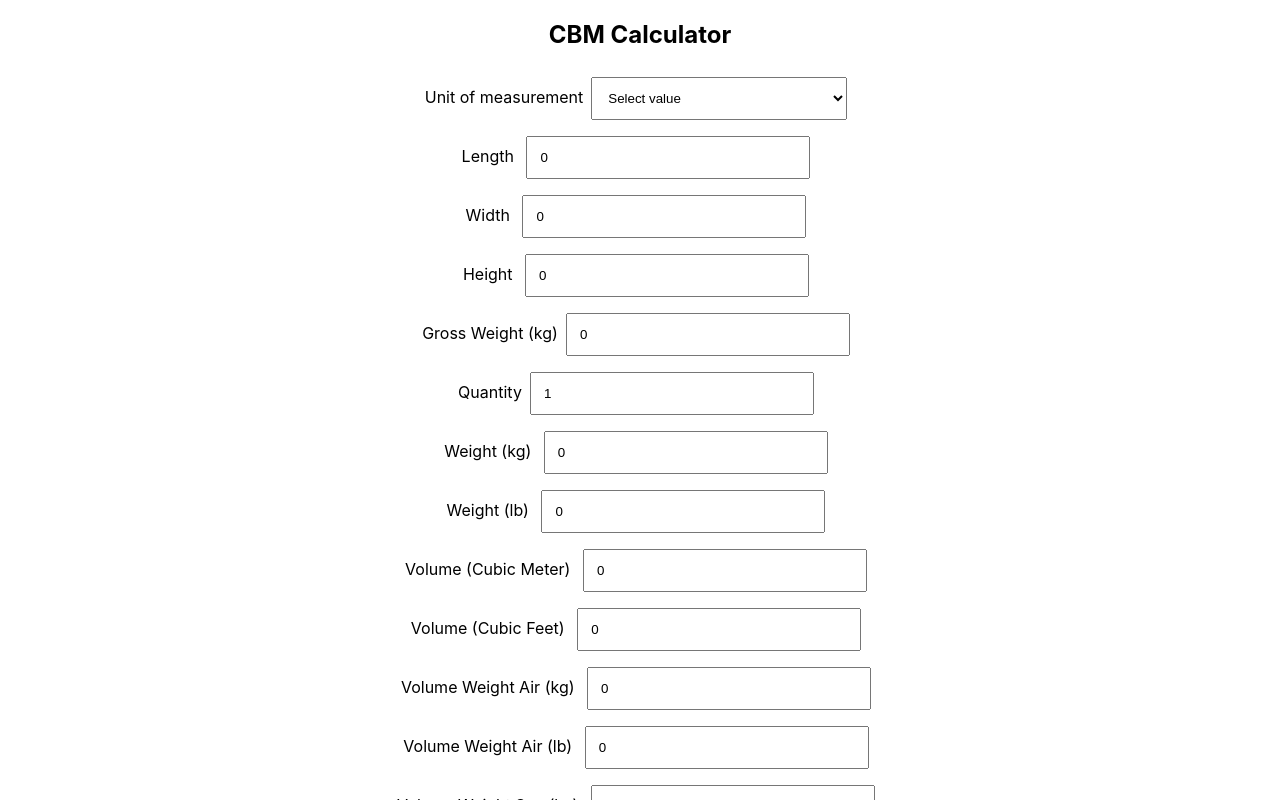
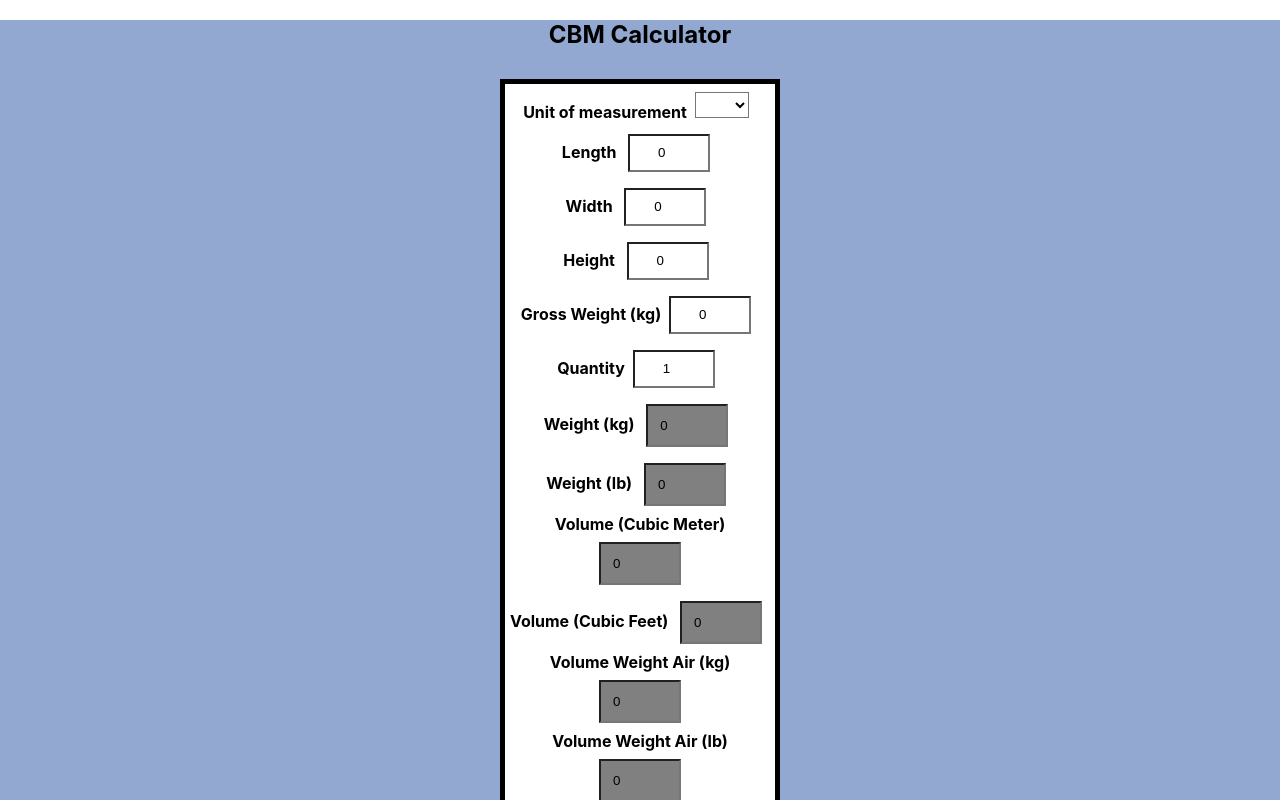
Before and after one commit to Sparsh0212/CBM-Calculator, a React (Create React App) app: page / in a window 1280 px wide. Shown: the top 800 px of the page. Built offline with nearby package versions, Linux system fonts and the light colour scheme.

Commit message:
Added some basic css

```diff
--- a/src/App.js
+++ b/src/App.js
@@ -1,4 +1,4 @@
-import React, {useState } from 'react'
+import React, { useState } from 'react'
 import './App.css';
 
 function App() {
@@ -31,6 +31,7 @@ function App() {
   const [weightLB, setWeightLB] = useState(0);
 
 
+
   const handleSelectionMeasurement = (e) => {
     reset();
     console.log(e.target.value);
@@ -55,106 +56,136 @@ function App() {
 
   const styling = {
     width: '20%',
-    padding: '12px' ,
-    margin: '8px' ,
+    height: '10px',
+    padding: '12px',
+    margin: '8px',
     boxSize: 'border-box',
-    align: 'center'
+    align: 'center',
+    textAlign: 'center',
+    backgroundColor: 'white'
+  }
+
+  const headerStyle = {
+    backgroundColor: '#92a8d1'
+  }
+
+  const labelStyle = {
+    fontWeight: 'bolder'
+  }
+
+  const borderStyle = {
+    border: '5px solid black',
+    align: 'center',
+    marginTop: '30px',
+    marginLeft: '500px',
+    marginRight: '500px',
+    marginBottom: '50px',
+    backgroundColor: 'white'
+  }
+
+  const readInputStyle = {
+    backgroundColor: 'grey',
+    width: '20%',
+    height: '10%',
+    padding: '12px',
+    margin: '8px',
+
   }
 
   const calculate = () => {
     if (OptionValue === "mili") {
       let vol = length * width * height;
       let convertMeter = 0.001 * 0.001 * 0.001;
-      let convertFeet = 0.0032*0.0032*0.0032;
-      let convertCentimeter = 0.1*0.1*0.1;
+      let convertFeet = 0.0032 * 0.0032 * 0.0032;
+      let convertCentimeter = 0.1 * 0.1 * 0.1;
       setCubicVolume(convertMeter * quantity * vol);
-      console.log("Cubic Volume mili "+cubicVolume);
-      setCubicFeet(Math.round(convertFeet * quantity* vol));
-      setVolumeWeightAirKG((quantity*vol*convertCentimeter)/6000);
-      setVolumeWeightAirLB(((quantity*vol*convertCentimeter)/6000) *2.205);
-      setVolumeWeightSeaKG((quantity * vol*convertCentimeter)/1000);
-      setWeightKG(quantity*grossWeightValue);
-      setWeightLB(quantity*grossWeightValue*2.205);
+      console.log("Cubic Volume mili " + cubicVolume);
+      setCubicFeet(Math.round(convertFeet * quantity * vol));
+      setVolumeWeightAirKG((quantity * vol * convertCentimeter) / 6000);
+      setVolumeWeightAirLB(((quantity * vol * convertCentimeter) / 6000) * 2.205);
+      setVolumeWeightSeaKG((quantity * vol * convertCentimeter) / 1000);
+      setWeightKG(quantity * grossWeightValue);
+      setWeightLB(quantity * grossWeightValue * 2.205);
 
     }
     if (OptionValue === "centi") {
       let vol = length * width * height;
       let convertMeter = 0.01 * 0.01 * 0.01;
       let convertFeet = 0.032 * 0.032 * 0.032;
-      setCubicVolume(convertMeter * quantity* vol);
-      console.log("Cubic Volume centi "+cubicVolume);
-      setCubicFeet(Math.round(convertFeet * quantity* vol ));
-      setVolumeWeightAirKG((quantity*vol)/6000);
-      setVolumeWeightAirLB(((quantity*vol)/6000) * 2.205);
-      setVolumeWeightSeaKG((quantity* vol)/1000);
-      setVolumeWeightSeaLB(((quantity* vol)/1000)*2.205);
-      setWeightKG(quantity*grossWeightValue);
-      setWeightLB(quantity*grossWeightValue*2.205);
+      setCubicVolume(convertMeter * quantity * vol);
+      console.log("Cubic Volume centi " + cubicVolume);
+      setCubicFeet(Math.round(convertFeet * quantity * vol));
+      setVolumeWeightAirKG((quantity * vol) / 6000);
+      setVolumeWeightAirLB(((quantity * vol) / 6000) * 2.205);
+      setVolumeWeightSeaKG((quantity * vol) / 1000);
+      setVolumeWeightSeaLB(((quantity * vol) / 1000) * 2.205);
+      setWeightKG(quantity * grossWeightValue);
+      setWeightLB(quantity * grossWeightValue * 2.205);
 
     }
     if (OptionValue === "meter") {
       let vol = length * width * height;
-      let convertCentimeter = 100*100*100;
-      let convertFeet = 3.281*3.281*3.281;
+      let convertCentimeter = 100 * 100 * 100;
+      let convertFeet = 3.281 * 3.281 * 3.281;
       setCubicVolume(quantity * vol);
-      console.log("Cubic Volume meter "+cubicVolume);
-      setCubicFeet(Math.round(convertFeet*quantity * vol));
-      setVolumeWeightAirKG((quantity*vol*convertCentimeter)/6000);
-      setVolumeWeightAirLB(((quantity*vol*convertCentimeter)/6000) *2.205);
-      setVolumeWeightSeaKG((quantity * vol*convertCentimeter)/1000);
-      setVolumeWeightSeaLB(((quantity * vol*convertCentimeter)/1000) *2.205);
-      setWeightKG(quantity*grossWeightValue);
-      setWeightLB(quantity*grossWeightValue*2.205);
+      console.log("Cubic Volume meter " + cubicVolume);
+      setCubicFeet(Math.round(convertFeet * quantity * vol));
+      setVolumeWeightAirKG((quantity * vol * convertCentimeter) / 6000);
+      setVolumeWeightAirLB(((quantity * vol * convertCentimeter) / 6000) * 2.205);
+      setVolumeWeightSeaKG((quantity * vol * convertCentimeter) / 1000);
+      setVolumeWeightSeaLB(((quantity * vol * convertCentimeter) / 1000) * 2.205);
+      setWeightKG(quantity * grossWeightValue);
+      setWeightLB(quantity * grossWeightValue * 2.205);
 
 
     }
     if (OptionValue === "inches") {
       let vol = length * width * height;
-      let convertCentimeter = 2.54*2.54*2.54;
-      let convertFeet = 0.08*0.08*0.08;
-      let convertMeter = 0.025*0.025*0.025;
-      setCubicVolume(quantity * vol *convertMeter);
-      console.log("Cubic Volume meter "+cubicVolume);
-      setCubicFeet(Math.round(convertFeet*quantity * vol));
-      setVolumeWeightAirKG((quantity*vol*convertCentimeter)/6000);
-      setVolumeWeightAirLB(((quantity*vol*convertCentimeter)/6000) *2.205);
-      setVolumeWeightSeaKG((quantity * vol*convertCentimeter)/1000);
-      setVolumeWeightSeaLB(((quantity * vol*convertCentimeter)/1000) *2.205);
-      setWeightKG(quantity*grossWeightValue);
-      setWeightLB(quantity*grossWeightValue*2.205);
+      let convertCentimeter = 2.54 * 2.54 * 2.54;
+      let convertFeet = 0.08 * 0.08 * 0.08;
+      let convertMeter = 0.025 * 0.025 * 0.025;
+      setCubicVolume(quantity * vol * convertMeter);
+      console.log("Cubic Volume meter " + cubicVolume);
+      setCubicFeet(Math.round(convertFeet * quantity * vol));
+      setVolumeWeightAirKG((quantity * vol * convertCentimeter) / 6000);
+      setVolumeWeightAirLB(((quantity * vol * convertCentimeter) / 6000) * 2.205);
+      setVolumeWeightSeaKG((quantity * vol * convertCentimeter) / 1000);
+      setVolumeWeightSeaLB(((quantity * vol * convertCentimeter) / 1000) * 2.205);
+      setWeightKG(quantity * grossWeightValue);
+      setWeightLB(quantity * grossWeightValue * 2.205);
 
 
     }
     if (OptionValue === "feet") {
       let vol = length * width * height;
-      let convertCentimeter = 30.48*30.48*30.48;
-      let convertMeter = 0.30*0.30*0.30;
-      setCubicVolume(quantity * vol *convertMeter);
-      console.log("Cubic Volume meter "+cubicVolume);
+      let convertCentimeter = 30.48 * 30.48 * 30.48;
+      let convertMeter = 0.30 * 0.30 * 0.30;
+      setCubicVolume(quantity * vol * convertMeter);
+      console.log("Cubic Volume meter " + cubicVolume);
       setCubicFeet(Math.round(quantity * vol));
-      setVolumeWeightAirKG((quantity*vol*convertCentimeter)/6000);
-      setVolumeWeightAirLB(((quantity*vol*convertCentimeter)/6000) *2.205);
-      setVolumeWeightSeaKG((quantity * vol*convertCentimeter)/1000);
-      setVolumeWeightSeaLB(((quantity * vol*convertCentimeter)/1000) *2.205);
-      setWeightKG(quantity*grossWeightValue);
-      setWeightLB(quantity*grossWeightValue*2.205);
+      setVolumeWeightAirKG((quantity * vol * convertCentimeter) / 6000);
+      setVolumeWeightAirLB(((quantity * vol * convertCentimeter) / 6000) * 2.205);
+      setVolumeWeightSeaKG((quantity * vol * convertCentimeter) / 1000);
+      setVolumeWeightSeaLB(((quantity * vol * convertCentimeter) / 1000) * 2.205);
+      setWeightKG(quantity * grossWeightValue);
+      setWeightLB(quantity * grossWeightValue * 2.205);
 
 
     }
     if (OptionValue === "yard") {
       let vol = length * width * height;
-      let convertCentimeter = 91.44*91.44*91.44;
-      let convertMeter = 0.91*0.91*0.91;
-      let convertFeet = 3*3*3;
-      setCubicVolume(quantity * vol *convertMeter);
-      console.log("Cubic Volume meter "+cubicVolume);
-      setCubicFeet(Math.round(quantity * vol*convertFeet));
-      setVolumeWeightAirKG((quantity*vol*convertCentimeter)/6000);
-      setVolumeWeightAirLB(((quantity*vol*convertCentimeter)/6000) *2.205);
-      setVolumeWeightSeaKG((quantity * vol*convertCentimeter)/1000);
-      setVolumeWeightSeaLB(((quantity * vol*convertCentimeter)/1000) *2.205);
-      setWeightKG(quantity*grossWeightValue);
-      setWeightLB(quantity*grossWeightValue*2.205);
+      let convertCentimeter = 91.44 * 91.44 * 91.44;
+      let convertMeter = 0.91 * 0.91 * 0.91;
+      let convertFeet = 3 * 3 * 3;
+      setCubicVolume(quantity * vol * convertMeter);
+      console.log("Cubic Volume meter " + cubicVolume);
+      setCubicFeet(Math.round(quantity * vol * convertFeet));
+      setVolumeWeightAirKG((quantity * vol * convertCentimeter) / 6000);
+      setVolumeWeightAirLB(((quantity * vol * convertCentimeter) / 6000) * 2.205);
+      setVolumeWeightSeaKG((quantity * vol * convertCentimeter) / 1000);
+      setVolumeWeightSeaLB(((quantity * vol * convertCentimeter) / 1000) * 2.205);
+      setWeightKG(quantity * grossWeightValue);
+      setWeightLB(quantity * grossWeightValue * 2.205);
 
     }
 
@@ -165,72 +196,77 @@ function App() {
 
   return (
     <div className="App">
+      <div style={headerStyle}>
         <label><h2>CBM Calculator</h2></label>
 
 
-    <label>Unit of measurement</label>
-    <select style= {styling} value = {OptionValue} onChange= { e => {handleSelectionMeasurement(e); calculate()} } >
-    <option value = "" disabled>Select value</option>
-     <option value = "centi">cm</option>
-     <option value = "mili">mm</option>
-     <option value = "meter">meter</option>
-     <option value = "inches">inches</option>
-     <option value = "feet">feet</option>
-     <option value = "yard">yard</option>
+
+
+        <div style={borderStyle} >
+          <label style = {labelStyle} >Unit of measurement</label>
+          <select style={styling} value={OptionValue} onChange={e => { handleSelectionMeasurement(e); calculate() }} >
+            <option value="" disabled>Select value</option>
+            <option value="centi">cm</option>
+            <option value="mili">mm</option>
+            <option value="meter">meter</option>
+            <option value="inches">inches</option>
+            <option value="feet">feet</option>
+            <option value="yard">yard</option>
           </select>
 
-      <br/>
-      <label>Length </label>
-      <input type="number" style = {styling} value={length} onChange={e => setLength(+e.target.value)} onKeyUp = { () => calculate()}/>
-      <br/>
-      <label>Width </label>
-      <input type="number" style = {styling} value={width} onChange={e => setWidth(+e.target.value)} onKeyUp = { () => calculate()}/>
-      <br/>
-      <label>Height </label>
-      <input type="number" style = {styling} value={height} onChange={e => setHeight(+e.target.value)} onKeyUp = { () => calculate()}/>
-      <br/>
-      <label>Gross Weight (kg)</label>
-      <input type="number" style = {styling} value={grossWeightValue} onChange={e => setGrossWeightValue(+e.target.value)} onKeyUp = { () => calculate()}/>
-      <br/>
+          <br />
+          <label style = {labelStyle}>Length </label>
+          <input type="number" style={styling} value={length} onChange={e => setLength(+e.target.value)} onKeyUp={() => calculate()} />
+          <br />
+          <label style = {labelStyle}>Width </label>
+          <input type="number" style={styling} value={width} onChange={e => setWidth(+e.target.value)} onKeyUp={() => calculate()} />
+          <br />
+          <label style = {labelStyle}>Height </label>
+          <input type="number" style={styling} value={height} onChange={e => setHeight(+e.target.value)} onKeyUp={() => calculate()} />
+          <br />
+          <label style = {labelStyle}>Gross Weight (kg)</label>
+          <input type="number" style={styling} value={grossWeightValue} onChange={e => setGrossWeightValue(+e.target.value)} onKeyUp={() => calculate()} />
+          <br />
 
 
-      <label>Quantity</label>
-      <input type="number" style = {styling} value={quantity} onChange={e => setQuantity(+e.target.value)} onKeyUp = { () => calculate()}/>
-      <br/>
+          <label style = {labelStyle}>Quantity</label>
+          <input type="number" style={styling} value={quantity} onChange={e => setQuantity(+e.target.value)} onKeyUp={() => calculate()} />
+          <br />
 
-      <label> Weight (kg) </label>
-      <input type="number" style = {styling} value={weightKG} readOnly = {true}/>
-      <br/>
+          <label style = {labelStyle}> Weight (kg) </label>
+          <input type="number" style={readInputStyle} value={weightKG} readOnly={true} />
+          <br />
 
-      <label> Weight (lb) </label>
-      <input type="number" style = {styling} value={weightLB} readOnly = {true}/>
-      <br/>
+          <label style = {labelStyle}> Weight (lb) </label>
+          <input type="number" style={readInputStyle} value={weightLB} readOnly={true} />
+          <br />
 
 
-      <label> Volume (Cubic Meter) </label>
-      <input type="number" style = {styling} value={cubicVolume} readOnly={true} />
-      <br/>
+          <label style = {labelStyle}> Volume (Cubic Meter) </label>
+          <input type="number" style={readInputStyle} value={cubicVolume} readOnly={true} />
+          <br />
 
-      <label> Volume (Cubic Feet) </label>
-      <input type="number" style = {styling} value={cubicFeet} readOnly={true} />
-      <br/>
+          <label style = {labelStyle}> Volume (Cubic Feet) </label>
+          <input type="number" style={readInputStyle} value={cubicFeet} readOnly={true} />
+          <br />
 
-      <label> Volume Weight Air (kg) </label>
-      <input type="number" style = {styling} value={volumeWeightAirKG} readOnly={true} />
+          <label style = {labelStyle}> Volume Weight Air (kg) </label>
+          <input type="number" style={readInputStyle} value={volumeWeightAirKG} readOnly={true} />
           <br>
           </br>
-      <label> Volume Weight Air (lb) </label>
-      <input type="number" style = {styling} value={volumeWeightAirLB} readOnly={true} />
-      <br/>
+          <label style = {labelStyle}> Volume Weight Air (lb) </label>
+          <input type="number" style={readInputStyle} value={volumeWeightAirLB} readOnly={true} />
+          <br />
 
-      <label> Volume Weight Sea (kg) </label>
-      <input type="number" style = {styling} value={volumeWeightSeaKG} readOnly={true} />
-      <br/>
-      <label> Volume Weight Sea (lb) </label>
-      <input type="number" style = {styling} value={volumeWeightSeaLB} readOnly={true} />
-      <br/>
-
-
+          <label style = {labelStyle}> Volume Weight Sea (kg) </label>
+          <input type="number" style={readInputStyle} value={volumeWeightSeaKG} readOnly={true} />
+          <br />
+          <label style = {labelStyle}> Volume Weight Sea (lb) </label>
+          <input type="number" style={readInputStyle} value={volumeWeightSeaLB} readOnly={true} />
+          <br />
+          <p style = {labelStyle}>Note - Fields with white background color are input fields(Editable) and fields with grey background color are output fields (non-Editable)</p>
+        </div>
+      </div>
     </div>
   );
 }
```
Lines whose indentation alone changed are shown as unchanged.
